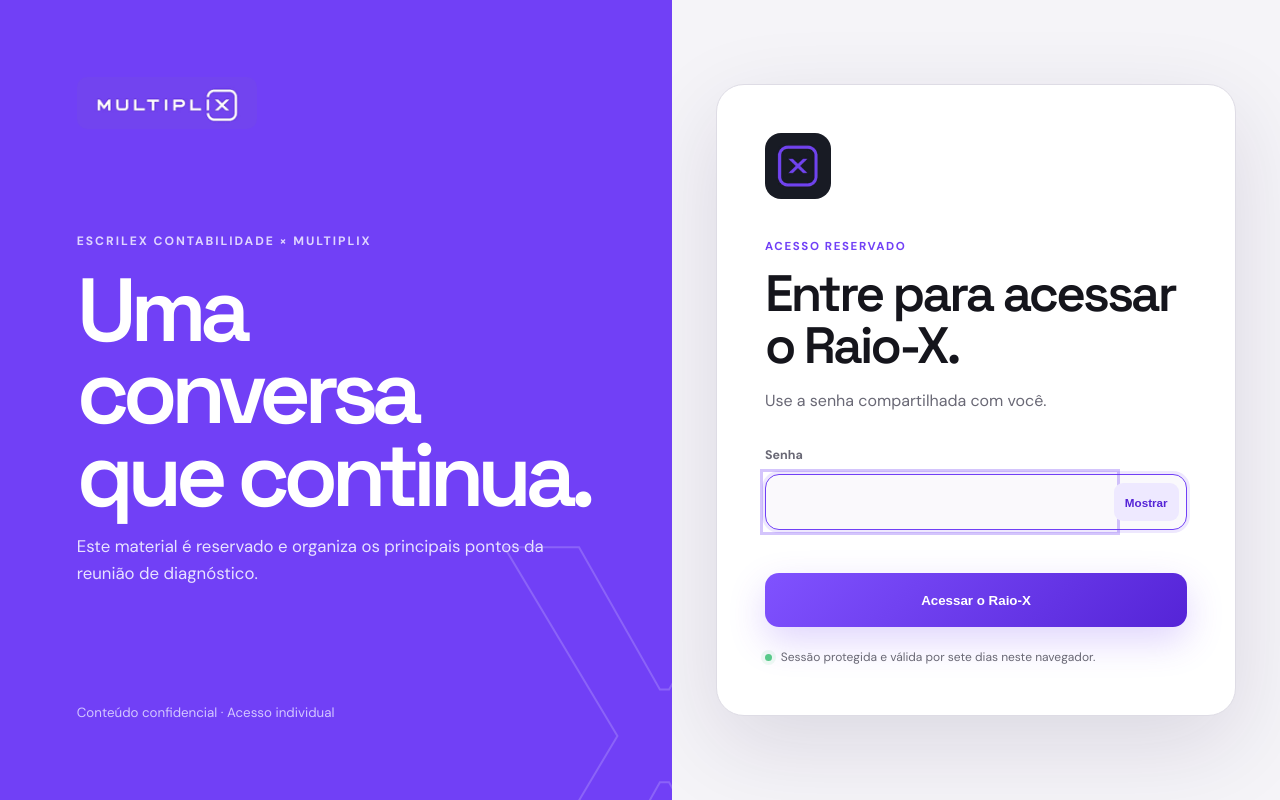
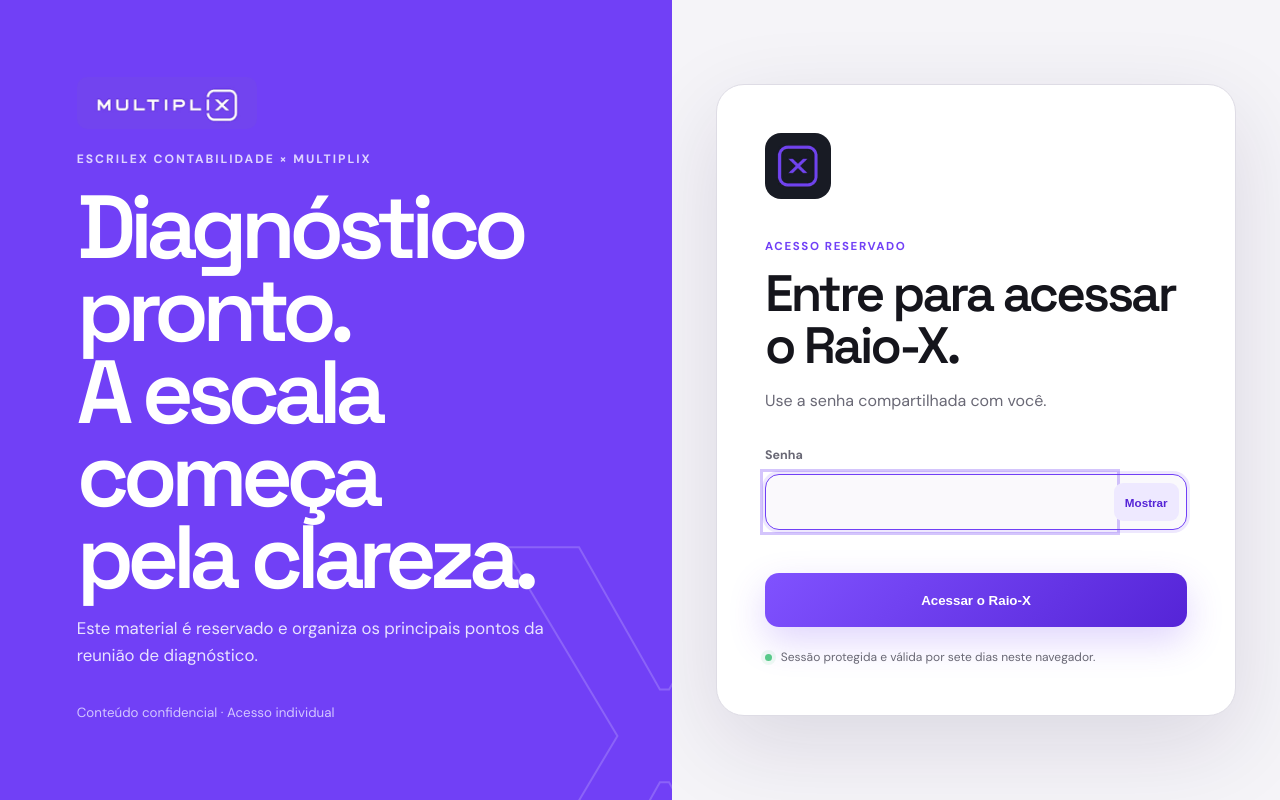
Before and after one commit to GabrielFerreiraIA/raiox-escrilex, a website: page login.html in a window 1280 px wide. Drawn offline with Linux system fonts and the light colour scheme.

Commit message:
copy: atualizar headline da tela de acesso

```diff
--- a/login.html
+++ b/login.html
@@ -18,7 +18,7 @@
         <div class="logo-crop"><img src="./assets/multiplix-wordmark.png" alt="Multiplix" /></div>
         <div>
           <span>ESCRILEX CONTABILIDADE × MULTIPLIX</span>
-          <h1>Uma conversa<br />que continua.</h1>
+          <h1>Diagnóstico pronto.<br />A escala começa<br />pela clareza.</h1>
           <p>Este material é reservado e organiza os principais pontos da reunião de diagnóstico.</p>
         </div>
         <small>Conteúdo confidencial · Acesso individual</small>
```
